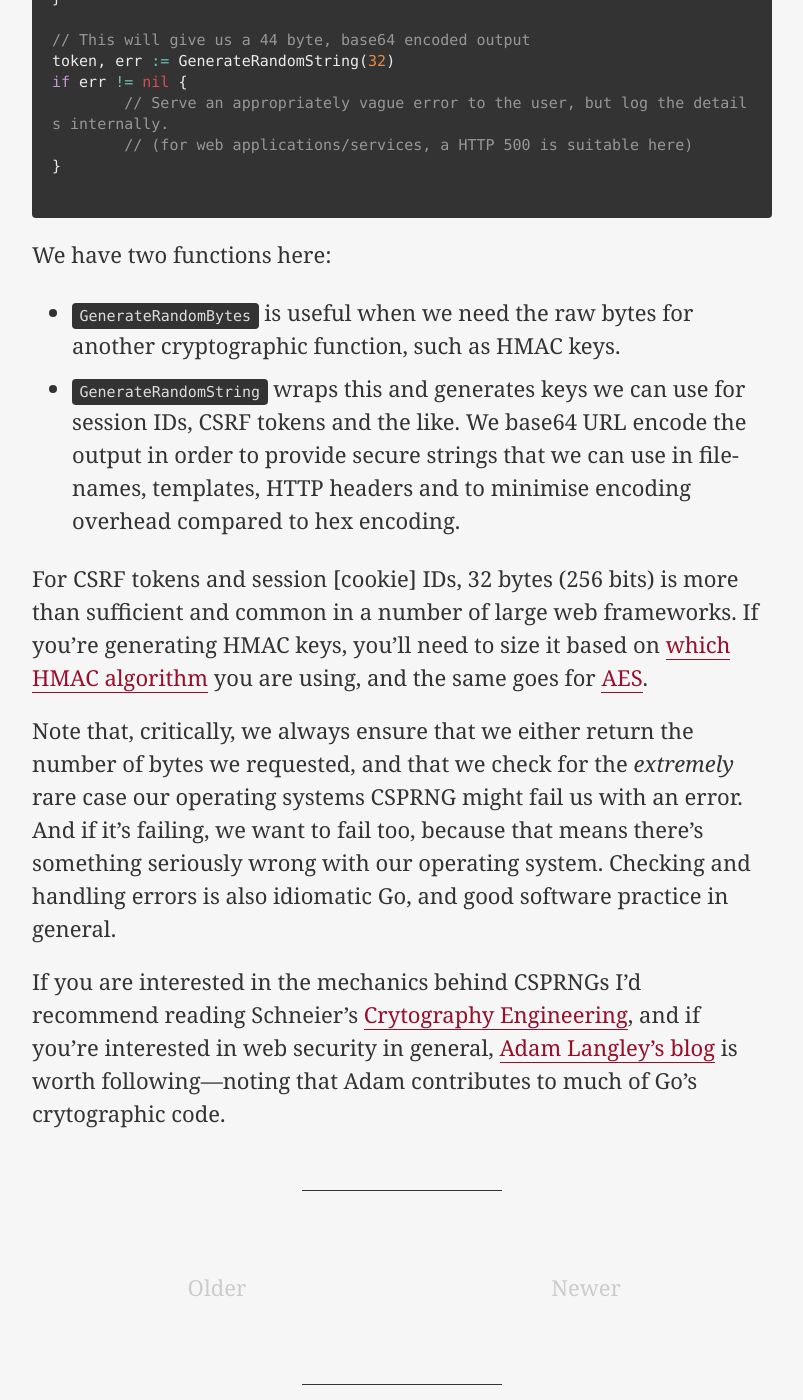
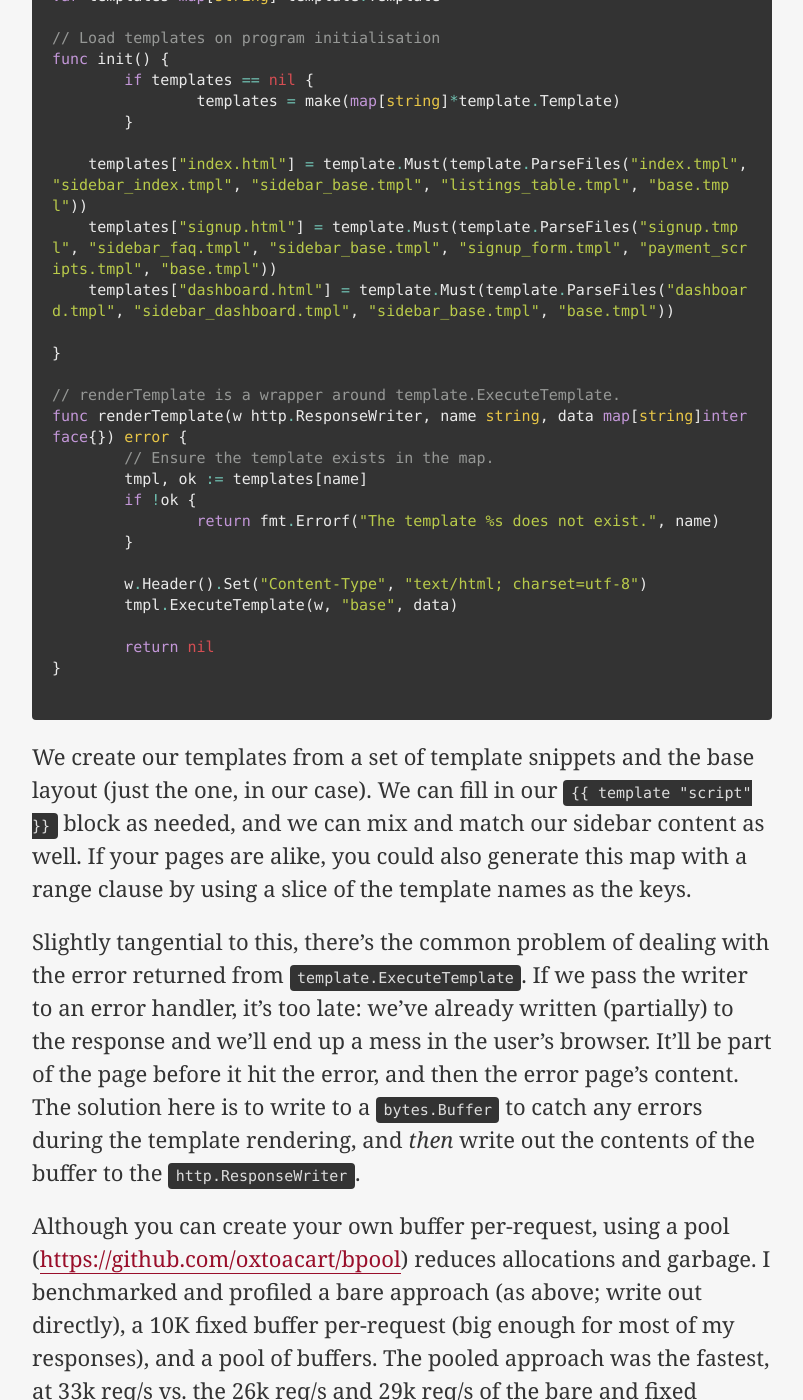
Before and after one commit to elithrar/elithrar.github.io, a Jekyll site: the page built from index.html, in a window 1280 px wide and 1400 px high, scrolled down 2391 px. Shown: the whole window, without its empty margins (238-1041 px from the left). Built offline with Jekyll 4.4.1, drawn with Linux system fonts in a browser that asks for light colours; Markdown is read by kramdown in place of the engine named in the settings; the list of posts is cut into pages by our own code; some of the changed text lies outside the part shown.

Commit message:
New post on html/template.

````diff
--- a/_includes/head.html
+++ b/_includes/head.html
@@ -24,7 +24,6 @@
   <link rel="stylesheet" href="{{ site.baseurl }}/public/css/poole.css">
   <link rel="stylesheet" href="{{ site.baseurl }}/public/css/elithrar-www.css">
   <link rel="stylesheet" href="{{ site.baseurl }}/public/css/syntax.css">
-  <link href='http://fonts.googleapis.com/css?family=Roboto:300' rel='stylesheet' type='text/css'>
 
   <!-- Icons -->
   <link rel="apple-touch-icon-precomposed" sizes="144x144" href="/public/apple-touch-icon-144-precomposed.png">
--- /dev/null
+++ b/_posts/2014-06-10-approximating-html-template-inheritance.md
@@ -0,0 +1,158 @@
+---
+layout: post
+title: Approximating html/template Inheritance
+categories: go, web
+---
+
+Go's [html/template](http://golang.org/pkg/html/template/) package is fairly minimal compared to templating packages associated with other languages (Jinja, Mustache, even Django's templates), although it makes up for this with [security](http://js-quasis-libraries-and-repl.googlecode.com/svn/trunk/safetemplate.html#problem_definition) and great docs.
+
+There are however a few "tricks" to using it: specifically when it comes to approximating template inheritance. Being able to specify a base layout (or layouts), stake out your blocks and then fill those blocks with template snippets isn't immediately clear. So how do we do this?
+
+First, we define `base.tmpl`:
+
+```jinja
+{% raw %}
+{{ define "base" }}
+<html>
+<head>
+    {{ template "title" . }}
+</head>
+<body>
+    {{ template "scripts" . }}
+    {{ template "sidebar" . }}
+    {{ template "content" . }}
+<footer>
+    ...
+</footer>
+</body>
+</html>
+{{ end }}
+// We define empty blocks for optional content so we don't have to define a
+// block in child templates that don't need it (i.e. extra scripts).
+{{ define "scripts" }}{{ end }}
+{{ define "sidebar" }}{{ end }}
+{% endraw %}
+```
+
+And `index.tmpl`, which effectively extends our base template.
+
+```jinja
+
+{% raw %}
+{{ define "title"}}<title>Index Page</title>{{ end }}
+// Notice the lack of the script block - we don't need it here.
+{{ define "sidebar" }}
+    // We have a two part sidebar that changes depending on the page
+    {{ template "sidebar_index" }}
+    {{ template "sidebar_base" }}
+{{ end }}
+{{ define "content" }}
+    {{ template "listings_table" . }}
+{{ end }}
+{% endraw %}
+
+```
+
+Note that we *don't* need to define all blocks in the base layout: we've "cheated" a little by defining them alongside our base template. The trick is ensure that the `{% raw %}{{ define }}{% endraw %}` blocks in the base template are empty. If you define two blocks and *both* have content, the application will panic when it attempts to parse the template files (on startup, most likely). There's no "default" content we can fall back on. It's not a a deal-breaker, but it's worth remembering when writing these out.
+
+In our Go application, we create a map of templates by parsing the base template, any necessary snippets, and the template that extends our base template. This is best done at appication start-up (and panics are okay here) so we can fail early. A web application with broken templates is probably not much of a web application.
+
+It's also critical that we ensure any look-ups on map keys (template names) that don't exist are caught (using the comma-ok idiom): otherwise it's a run-time panic.
+
+```go
+
+import (
+    "fmt"
+    "html/template"
+    "net/http"
+)
+
+var templates map[string]*template.Template
+
+// Load templates on program initialisation
+func init() {
+	if templates == nil {
+		templates = make(map[string]*template.Template)
+	}
+
+    templates["index.html"] = template.Must(template.ParseFiles("index.tmpl", "sidebar_index.tmpl", "sidebar_base.tmpl", "listings_table.tmpl", "base.tmpl"))
+    templates["signup.html"] = template.Must(template.ParseFiles("signup.tmpl", "sidebar_faq.tmpl", "sidebar_base.tmpl", "signup_form.tmpl", "payment_scripts.tmpl", "base.tmpl"))
+    templates["dashboard.html"] = template.Must(template.ParseFiles("dashboard.tmpl", "sidebar_dashboard.tmpl", "sidebar_base.tmpl", "base.tmpl"))
+
+}
+
+// renderTemplate is a wrapper around template.ExecuteTemplate.
+func renderTemplate(w http.ResponseWriter, name string, data map[string]interface{}) error {
+	// Ensure the template exists in the map.
+	tmpl, ok := templates[name]
+	if !ok {
+		return fmt.Errorf("The template %s does not exist.", name)
+	}
+
+	w.Header().Set("Content-Type", "text/html; charset=utf-8")
+	tmpl.ExecuteTemplate(w, "base", data)
+
+	return nil
+}
+
+```
+
+We create our templates from a set of template snippets and the base layout (just the one, in our case). We can fill in our `{% raw %}{{ template "script" }}{% endraw %}` block as needed, and we can mix and match our sidebar content as well. If your pages are alike, you could also generate this map with a range clause by using a slice of the template names as the keys.
+
+Slightly tangential to this, there's the common problem of dealing with the error returned from `template.ExecuteTemplate`. If we pass the writer to an error handler, it's too late: we've already written (partially) to the response and we'll end up a mess in the user's browser. It'll be part of the page before it hit the error, and then the error page's content. The solution here is to write to a `bytes.Buffer` to catch any errors during the template rendering, and *then* write out the contents of the buffer to the `http.ResponseWriter`.
+
+Although you can create your own buffer per-request, using a pool ([https://github.com/oxtoacart/bpool](https://github.com/oxtoacart/bpool)) reduces allocations and garbage. I benchmarked and profiled a bare approach (as above; write out directly), a 10K fixed buffer per-request (big enough for most of my responses), and a pool of buffers. The pooled approach was the fastest, at 33k req/s vs. the 26k req/s and 29k req/s of the bare and fixed approaches. Latency was no worse than the bare approach either, which is a huge plus.
+
+```go
+
+import (
+    "fmt"
+    "html/template"
+    "net/http"
+
+    "github.com/oxtoacart/bpool"
+)
+
+var bufpool *bpool.BufferPool
+
+// renderTemplate is a wrapper around template.ExecuteTemplate.
+// It writes into a bytes.Buffer before writing to the http.ResponseWriter to catch
+// any errors resulting from populating the template.
+func renderTemplate(w http.ResponseWriter, name string, data map[string]interface{}) error {
+	// Ensure the template exists in the map.
+	tmpl, ok := templates[name]
+	if !ok {
+		return fmt.Errorf("The template %s does not exist.", name)
+	}
+
+	// Create a buffer to temporarily write to and check if any errors were encounted.
+	buf := bufpool.Get()
+	err := tmpl.ExecuteTemplate(&buf, "base", data)
+	if err != nil {
+		return err
+	}
+
+	// Set the header and write the buffer to the http.ResponseWriter
+	w.Header().Set("Content-Type", "text/html; charset=utf-8")
+	buf.WriteTo(w)
+	bufpool.Put(buf)
+	return nil
+}
+
+func init() {
+	...
+	bufpool = bpool.NewBufferPool(64)
+	...
+}
+
+```
+
+We can catch that returned error in our handler and return a HTTP 500 instead.  The best part is that it also makes testing our handlers easier. If you try to take over the http.ResponseWriter with your error handler, you've likely already sent a HTTP 200 status header, making it much harder to test where things are broken. By writing to a temporary buffer first, we ensure that don't set headers until we're sure the template will render correctly; making testing much simpler.
+
+And that's about it. We have composable templates, we deal with our errors before writing out, and it's still fast.
+
+## Postscript
+
+* This post was triggered after I [asked the question](http://www.reddit.com/r/golang/comments/27ls5a/including_htmltemplate_snippets_is_there_a_better/) on the /r/golang sub-reddit, which is what prompted me to look at re-using buffers via a pool.
+* Credit goes to [this answer on SO](http://stackoverflow.com/a/11468132/556573) for the clever `map[string]*template.Template` approach, and a thanks to [@jonathanbingram](https://twitter.com/jonathanbingram) for the great "optional blocks" trick.
+* I highly suggest reading [Jan Newmarch's html/template tutorial](http://jan.newmarch.name/golang/template/chapter-template.html), which covers `{% raw %}{{ with }}{% endraw %}`, `{% raw %}{{ range . }}{% endraw %}` and `template.Funcs` comprehensively.
````
